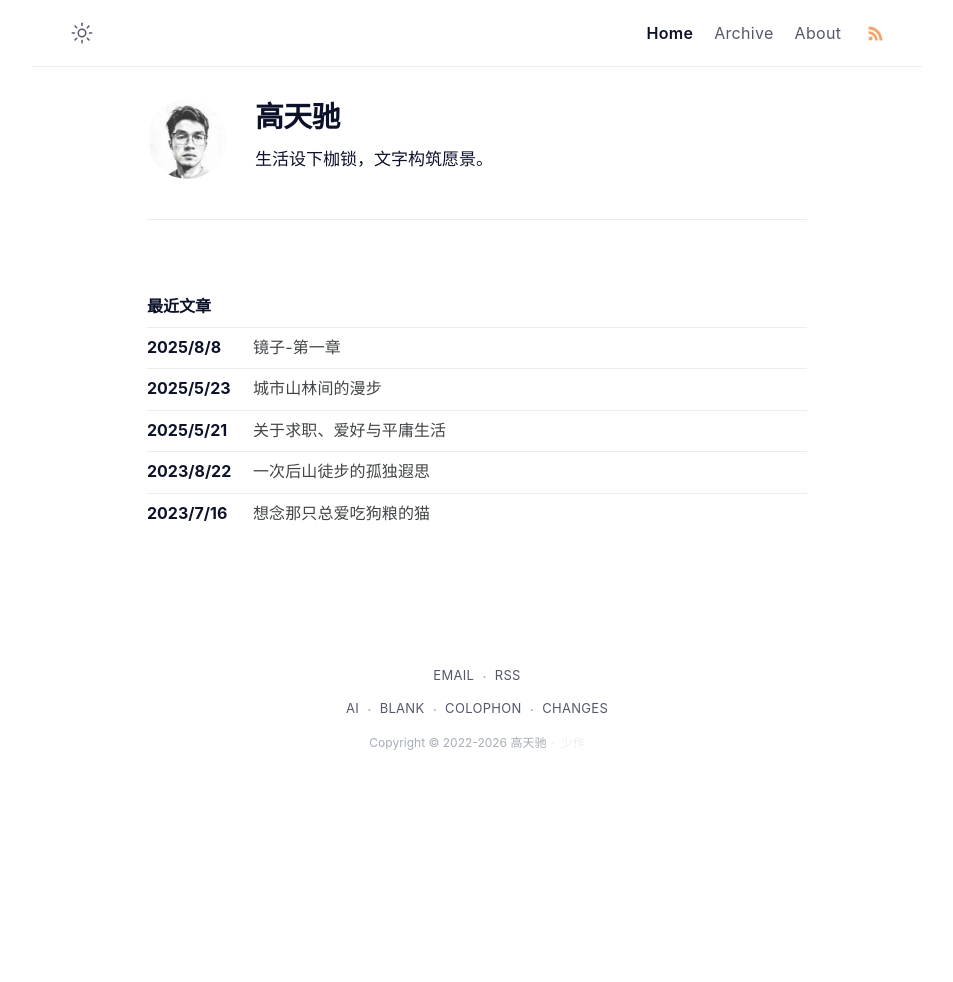
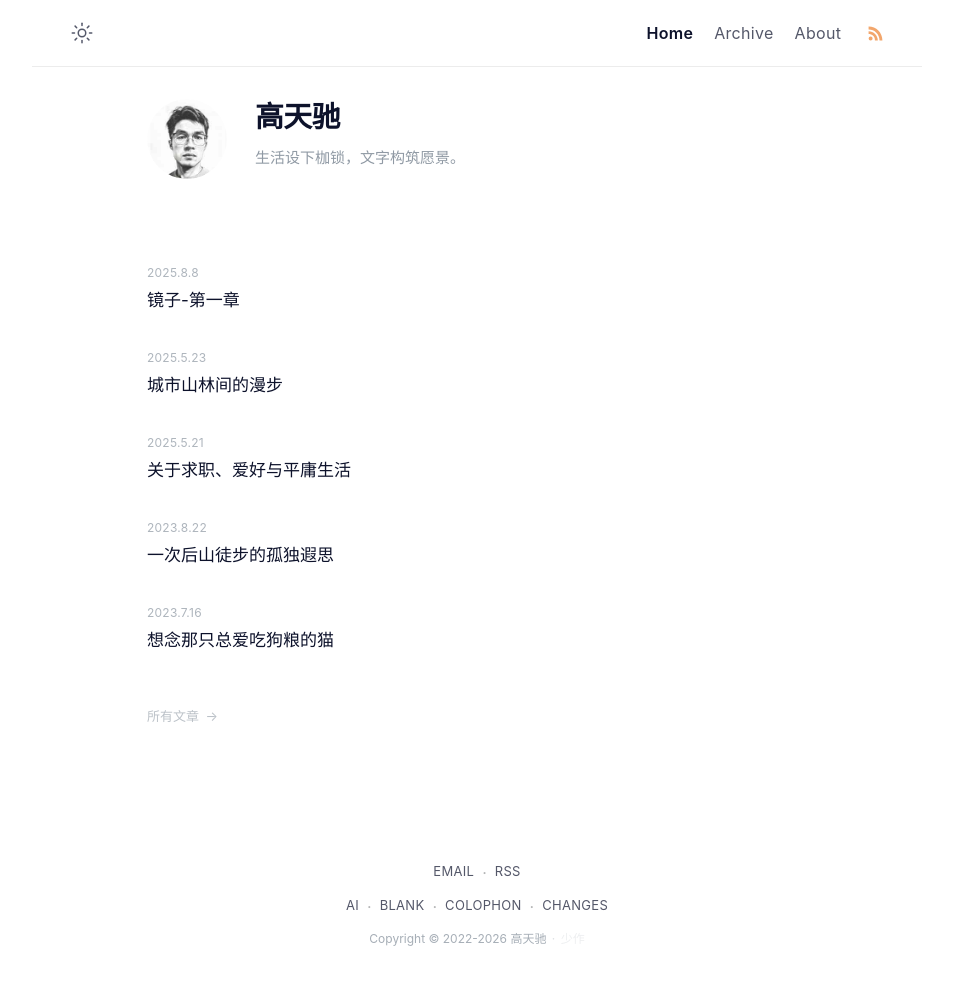
Before and after one commit to gaotianchi/gaotianchi.github.io, a Jekyll site: the page built from index.md, in a window 1280 px wide. Shown: the whole page, without its empty margins (163-1116 px from the left). Built offline with Jekyll 4.4.1, drawn with Linux system fonts in a browser that asks for light colours; before the commit the page ends 900 px from its top, so only the background shows below that.

Commit message:
refactor: redesign homepage with architectural minimalism
- Filter out weekly logs (wXX pattern) from homepage essay list
- Remove rigid border lines between posts, use whitespace only
- Refine author block: remove border-bottom, increase bottom margin to 5.5rem
- Scale down bio to 0.9375rem with muted gray (#6b7886) at 0.75 opacity
- Post dates: 0.75rem, 400 weight, opacity 0.55, tabular figures
- Post titles: 1.063rem, 400 weight, opacity-based hover (0.5 on hover)
- Add subtle "所有文章 →" archive link at bottom with opacity transition
- Add dark mode overrides for all home page elements
)

```diff
--- a/_layouts/default.html
+++ b/_layouts/default.html
@@ -34,7 +34,7 @@ layout: compress
   </script>
 
   {% include navbar.html %}
-  <div class="wrapper">
+  <div class="wrapper{% if page.layout == 'home' %} home-wrapper{% endif %}">
     {% include author.html %}
     <main aria-label="Content">
       {{ content }}
--- a/_layouts/home.html
+++ b/_layouts/home.html
@@ -4,14 +4,24 @@ home: true
 ---
 
 {%- assign visible_posts = site.posts | where_exp: "p", "p.visibility != 'hidden'" -%}
-{%- if visible_posts.size > 0 -%}
-<h3 class="posts-item-note" aria-label="最近文章">最近文章</h3>
-{%- for post in visible_posts limit: site.number_of_posts -%}
-<article class="post-item">
-  <span class="post-item-date">{{ post.date | date: "%Y/%-m/%-d" }}</span>
-  <h4 class="post-item-title">
-    <a href="{{ post.url }}">{{ post.title | escape }}</a>
-  </h4>
-</article>
+{%- assign essays = "" | split: "" -%}
+{%- for post in visible_posts -%}
+{%- unless post.url contains '-w' -%}
+{%- assign essays = essays | push: post -%}
+{%- endunless -%}
 {%- endfor -%}
+
+{%- if essays.size > 0 -%}
+<section class="home-posts">
+  {%- for post in essays limit: site.number_of_posts -%}
+  <article class="post-item">
+    <time class="post-item-date" datetime="{{ post.date | date_to_xmlschema }}">{{ post.date | date: "%Y.%-m.%-d" }}</time>
+    <h3 class="post-item-title">
+      <a href="{{ post.url }}">{{ post.title | escape }}</a>
+    </h3>
+  </article>
+  {%- endfor -%}
+</section>
 {%- endif -%}
+
+<a class="home-archive-link" href="/archive/">所有文章&ensp;→</a>
--- a/_sass/klise/_dark.scss
+++ b/_sass/klise/_dark.scss
@@ -201,6 +201,42 @@ body[data-theme="dark"] {
     }
   }
 
+  // Home — dark mode overrides
+  .home-wrapper {
+    .author {
+      border-bottom-color: transparent;
+    }
+
+    .author-bio {
+      color: $dark-gray;
+      opacity: 0.7;
+    }
+
+    .post-item-date {
+      color: $dark-gray;
+      opacity: 0.55;
+    }
+
+    .post-item-title a {
+      color: $dark-white;
+
+      &:hover {
+        opacity: 0.5;
+        color: $dark-white;
+      }
+    }
+
+    .home-archive-link {
+      color: $dark-gray;
+      opacity: 0.45;
+
+      &:hover {
+        opacity: 0.85;
+        color: $dark-gray;
+      }
+    }
+  }
+
   // Post Navigation
   .post-nav {
     border-color: $dark-light;
--- a/_sass/klise/_layout.scss
+++ b/_sass/klise/_layout.scss
@@ -373,6 +373,102 @@
   }
 }
 
+// Home — architectural minimalism
+.home-wrapper {
+  .author {
+    border-bottom: none;
+    margin-bottom: 5.5rem;
+    padding: 2rem 0 0;
+
+    @include media-query($on-mobile) {
+      margin-bottom: 4rem;
+      padding: 1.5rem 0 0;
+    }
+  }
+
+  .author-name {
+    font-weight: 700;
+  }
+
+  .author-bio {
+    font-size: 0.9375rem;
+    font-weight: 400;
+    line-height: 1.7;
+    color: $gray;
+    opacity: 0.75;
+  }
+
+  // Hide "最近文章" heading
+  .posts-item-note {
+    display: none;
+  }
+
+  // Post list — borderless, separated by whitespace
+  .post-item {
+    display: block;
+    padding: 0;
+    margin: 0 0 2.25rem;
+    border-top: none !important;
+
+    &:first-child {
+      border-top: none !important;
+    }
+
+    &:last-child {
+      margin-bottom: 0;
+    }
+  }
+
+  .post-item-date {
+    display: block;
+    min-width: auto;
+    padding: 0;
+    margin: 0 0 0.35rem;
+    line-height: 1;
+    font-weight: 400;
+    font-size: 0.75rem;
+    color: $gray;
+    opacity: 0.55;
+    letter-spacing: 0.02em;
+  }
+
+  .post-item-title {
+    margin: 0;
+    padding: 0;
+    border: 0;
+    font-size: 1.063rem;
+    font-weight: 400;
+    letter-spacing: 0;
+
+    a {
+      color: $black;
+      text-decoration: none;
+      border: none;
+      transition: opacity 0.25s ease;
+
+      &:hover {
+        opacity: 0.5;
+        color: $black;
+      }
+    }
+  }
+
+  .home-archive-link {
+    display: inline-block;
+    margin-top: 3rem;
+    font-size: 0.8125rem;
+    color: $gray;
+    text-decoration: none;
+    opacity: 0.45;
+    transition: opacity 0.25s ease, color 0.25s ease;
+
+    &:hover {
+      opacity: 0.85;
+      color: $gray;
+    }
+  }
+}
+
 .not-found {
   text-align: center;
   display: flex;
```
